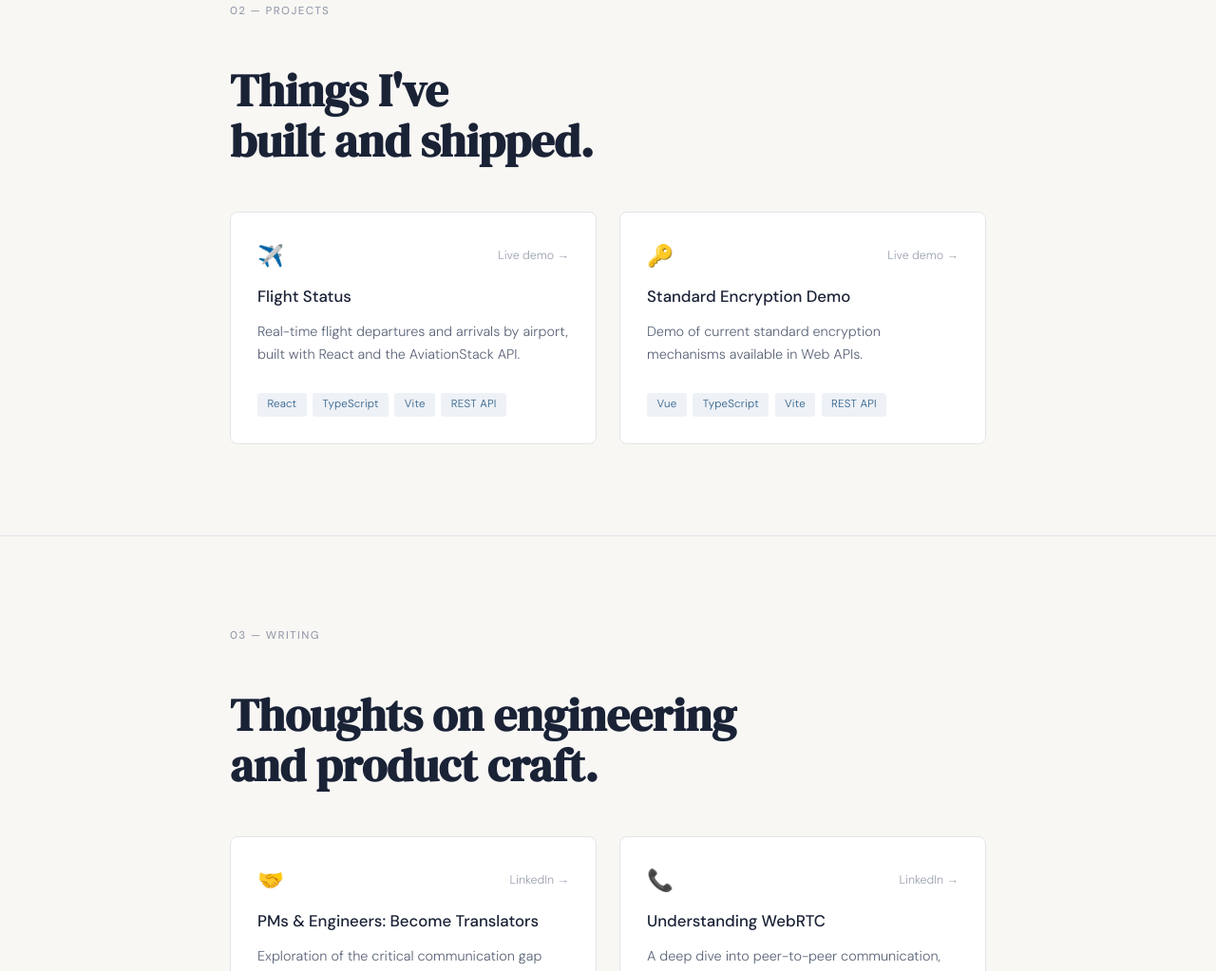
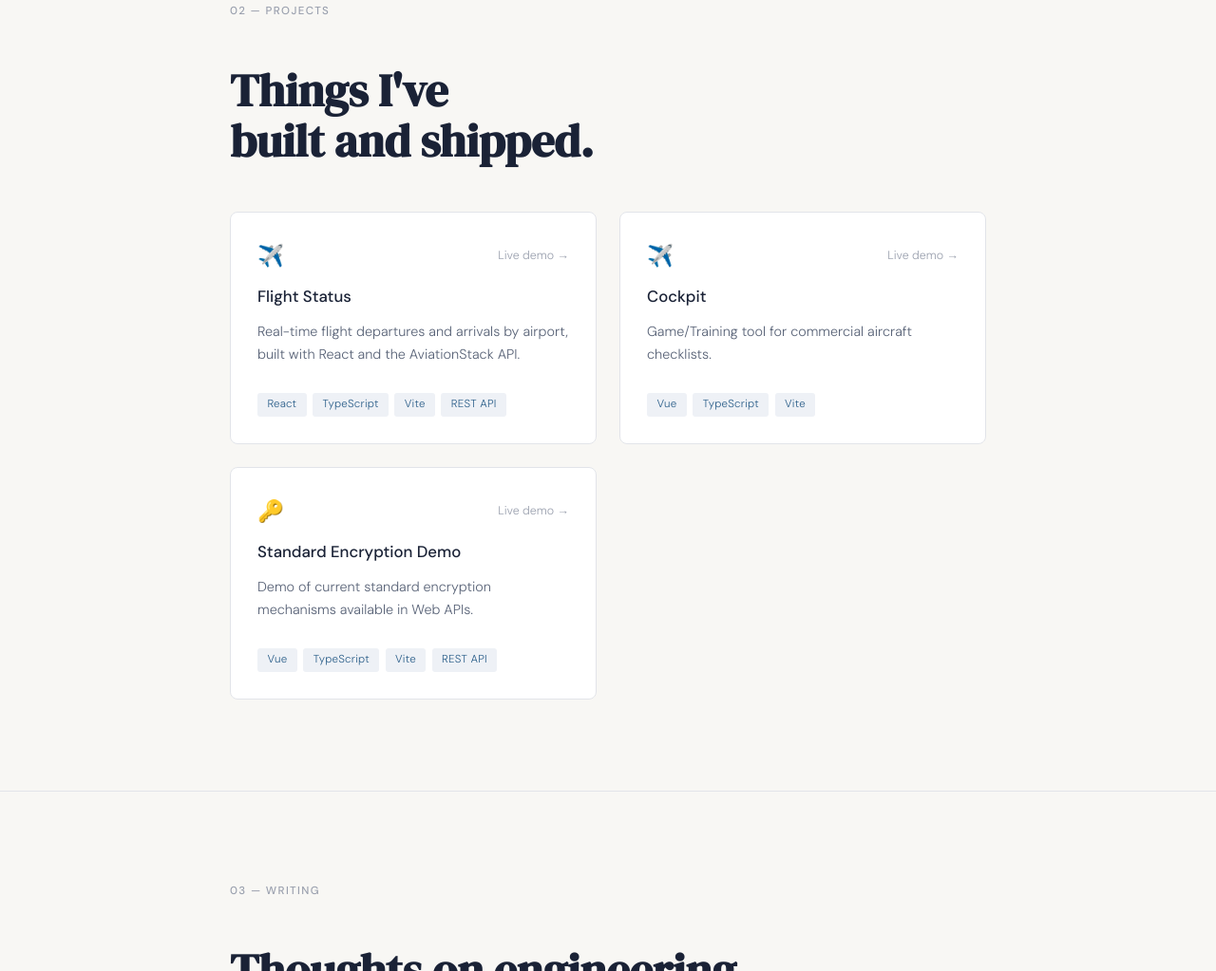
Before and after one commit to jorgeortega/jorgeortega.github.io, a plain HTML site: page index.html in a window 1280 px wide. Shown: the part 1857-2880 px from the top of the page at 95% size. Drawn offline with nearby package versions, Linux system fonts and the light colour scheme; a web font is replaced by a local one.

Commit message:
Add Cockpit project card to index.html
Added a new project card for the Cockpit tool, including a description and tags.

```diff
--- a/index.html
+++ b/index.html
@@ -131,6 +131,29 @@
               <span class="tag">TypeScript</span>
               <span class="tag">Vite</span>
               <span class="tag">REST API</span>
+            </div>
+          </div>
+
+          <!-- Cockpit -->
+          <div class="project-card">
+            <div class="project-card-header">
+              <span class="project-icon">✈️</span>
+              <a
+                href="https://cockpit-eight-amber.vercel.app/"
+                target="_blank"
+                class="project-link"
+              >
+                Live demo →
+              </a>
+            </div>
+            <h3 class="project-title">Cockpit</h3>
+            <p class="project-desc">
+              Game/Training tool for commercial aircraft checklists.
+            </p>
+            <div class="timeline-tags">
+              <span class="tag">Vue</span>
+              <span class="tag">TypeScript</span>
+              <span class="tag">Vite</span>
             </div>
           </div>
 
```
